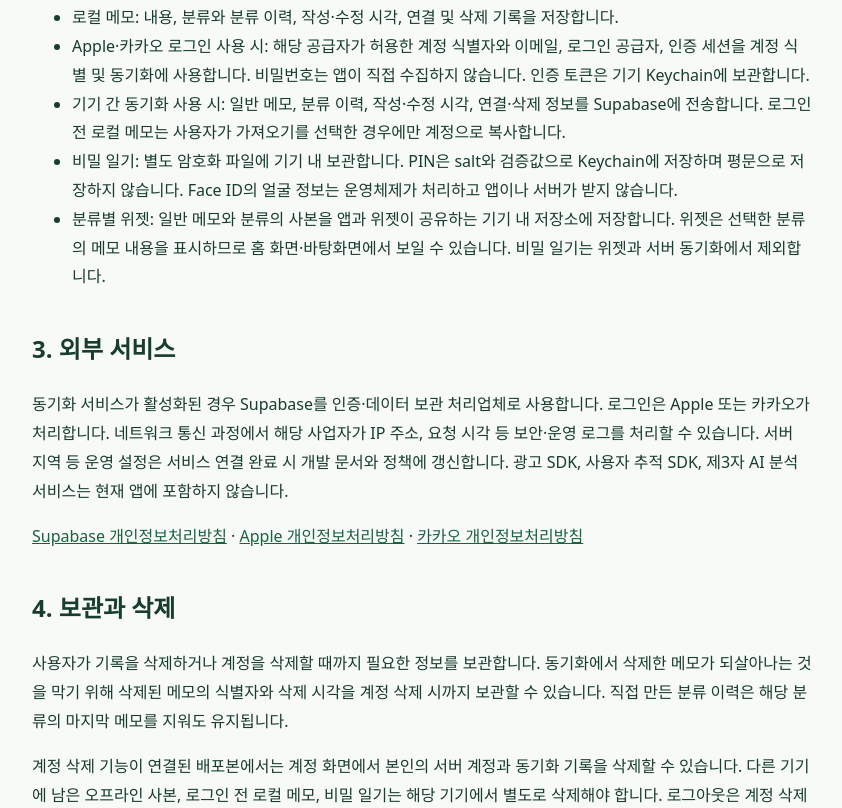
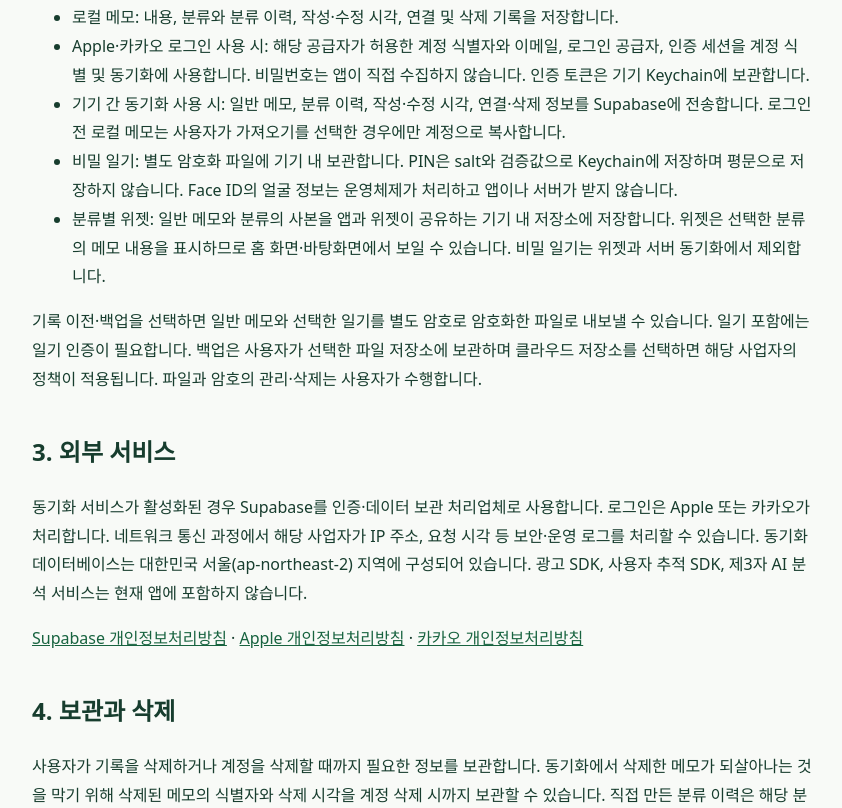
Before and after one commit to MrWoodyPark/IdeaBank-privacy, a plain HTML site: page index.html in a window 1280 px wide. Shown: the part 477-1285 px from the top of the page, without its empty margins (218-1060 px from the left). Drawn offline with Linux system fonts and the light colour scheme.

Commit message:
Describe Seoul backend and encrypted transfer backups

```diff
--- a/index.html
+++ b/index.html
@@ -2,7 +2,7 @@
 <h1>ideaBank 개인정보처리방침</h1><p>개발자: WoodyyVerse · 문의: <a href="mailto:woodyyverse@gmail.com">woodyyverse@gmail.com</a><br>시행일·최종 수정일: 2026년 11월 1일</p>
 <h2>1. 기본 원칙과 현재 제공 범위</h2><p>ideaBank는 메모·분류·생각 연결 및 잠금 일기장을 제공합니다. 로그인하지 않은 기록은 기기 안에 저장합니다. 로그인·동기화 서비스는 서버와 로그인 공급자 설정이 완료된 배포본에서만 이용할 수 있습니다. 앱의 계정 화면에서 서비스 이용 가능 여부를 안내합니다.</p>
 <h2>2. 처리하는 정보와 목적</h2><ul><li>로컬 메모: 내용, 분류와 분류 이력, 작성·수정 시각, 연결 및 삭제 기록을 저장합니다.</li><li>Apple·카카오 로그인 사용 시: 해당 공급자가 허용한 계정 식별자와 이메일, 로그인 공급자, 인증 세션을 계정 식별 및 동기화에 사용합니다. 비밀번호는 앱이 직접 수집하지 않습니다. 인증 토큰은 기기 Keychain에 보관합니다.</li><li>기기 간 동기화 사용 시: 일반 메모, 분류 이력, 작성·수정 시각, 연결·삭제 정보를 Supabase에 전송합니다. 로그인 전 로컬 메모는 사용자가 가져오기를 선택한 경우에만 계정으로 복사합니다.</li><li>비밀 일기: 별도 암호화 파일에 기기 내 보관합니다. PIN은 salt와 검증값으로 Keychain에 저장하며 평문으로 저장하지 않습니다. Face ID의 얼굴 정보는 운영체제가 처리하고 앱이나 서버가 받지 않습니다.</li><li>분류별 위젯: 일반 메모와 분류의 사본을 앱과 위젯이 공유하는 기기 내 저장소에 저장합니다. 위젯은 선택한 분류의 메모 내용을 표시하므로 홈 화면·바탕화면에서 보일 수 있습니다. 비밀 일기는 위젯과 서버 동기화에서 제외합니다.</li></ul>
-<h2>3. 외부 서비스</h2><p>동기화 서비스가 활성화된 경우 Supabase를 인증·데이터 보관 처리업체로 사용합니다. 로그인은 Apple 또는 카카오가 처리합니다. 네트워크 통신 과정에서 해당 사업자가 IP 주소, 요청 시각 등 보안·운영 로그를 처리할 수 있습니다. 서버 지역 등 운영 설정은 서비스 연결 완료 시 개발 문서와 정책에 갱신합니다. 광고 SDK, 사용자 추적 SDK, 제3자 AI 분석 서비스는 현재 앱에 포함하지 않습니다.</p><p><a href="https://supabase.com/privacy">Supabase 개인정보처리방침</a> · <a href="https://www.apple.com/legal/privacy/kr/">Apple 개인정보처리방침</a> · <a href="https://www.kakao.com/policy/privacy">카카오 개인정보처리방침</a></p>
+<p>기록 이전·백업을 선택하면 일반 메모와 선택한 일기를 별도 암호로 암호화한 파일로 내보낼 수 있습니다. 일기 포함에는 일기 인증이 필요합니다. 백업은 사용자가 선택한 파일 저장소에 보관하며 클라우드 저장소를 선택하면 해당 사업자의 정책이 적용됩니다. 파일과 암호의 관리·삭제는 사용자가 수행합니다.</p><h2>3. 외부 서비스</h2><p>동기화 서비스가 활성화된 경우 Supabase를 인증·데이터 보관 처리업체로 사용합니다. 로그인은 Apple 또는 카카오가 처리합니다. 네트워크 통신 과정에서 해당 사업자가 IP 주소, 요청 시각 등 보안·운영 로그를 처리할 수 있습니다. 동기화 데이터베이스는 대한민국 서울(ap-northeast-2) 지역에 구성되어 있습니다. 광고 SDK, 사용자 추적 SDK, 제3자 AI 분석 서비스는 현재 앱에 포함하지 않습니다.</p><p><a href="https://supabase.com/privacy">Supabase 개인정보처리방침</a> · <a href="https://www.apple.com/legal/privacy/kr/">Apple 개인정보처리방침</a> · <a href="https://www.kakao.com/policy/privacy">카카오 개인정보처리방침</a></p>
 <h2>4. 보관과 삭제</h2><p>사용자가 기록을 삭제하거나 계정을 삭제할 때까지 필요한 정보를 보관합니다. 동기화에서 삭제한 메모가 되살아나는 것을 막기 위해 삭제된 메모의 식별자와 삭제 시각을 계정 삭제 시까지 보관할 수 있습니다. 직접 만든 분류 이력은 해당 분류의 마지막 메모를 지워도 유지됩니다.</p><p>계정 삭제 기능이 연결된 배포본에서는 계정 화면에서 본인의 서버 계정과 동기화 기록을 삭제할 수 있습니다. 다른 기기에 남은 오프라인 사본, 로그인 전 로컬 메모, 비밀 일기는 해당 기기에서 별도로 삭제해야 합니다. 로그아웃은 계정 삭제가 아닙니다. 앱 삭제는 서버 계정 삭제가 아니며, 운영체제 Keychain에 보관된 보안 정보가 남을 수 있습니다. 기기·서버의 백업 사본은 해당 서비스의 보관 정책에 따라 처리됩니다.</p>
 <h2>5. 보호 조치와 이용자 선택</h2><p>서버 통신에는 HTTPS를 사용하고, 동기화 데이터는 계정 소유자만 접근하도록 데이터베이스 접근 정책을 적용합니다. 비밀 일기는 AES-GCM 암호화와 PIN 또는 지원 기기의 Face ID 잠금을 적용합니다. Mac 등 Face ID 미지원 기기에서는 PIN을 사용합니다. 로그인하지 않고 로컬 기록을 사용할 수 있으며, 위젯은 사용자가 직접 추가·제거합니다.</p>
 <h2>6. 문의와 변경</h2><p>정보 열람·정정·삭제 관련 문의는 위 개발자 이메일로 보내주세요. 기능과 정보 처리 방식이 달라지면 본 페이지의 수정일과 내용을 갱신합니다.</p>
```
